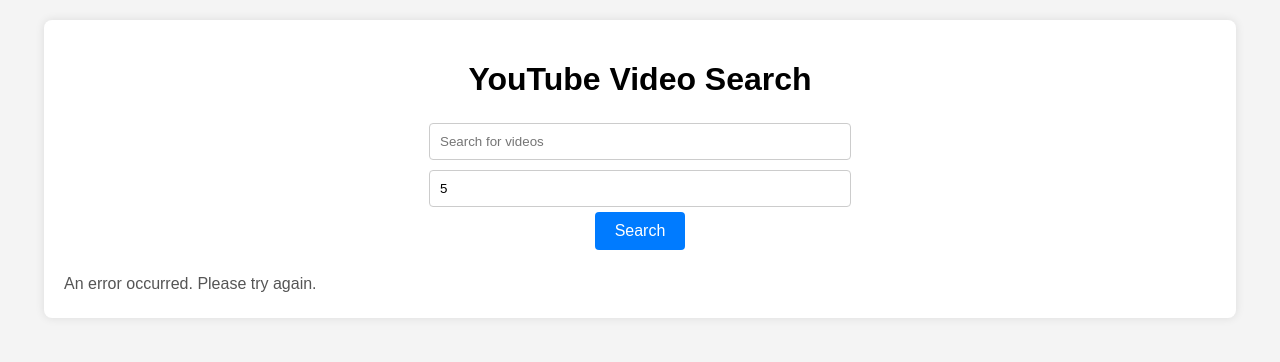
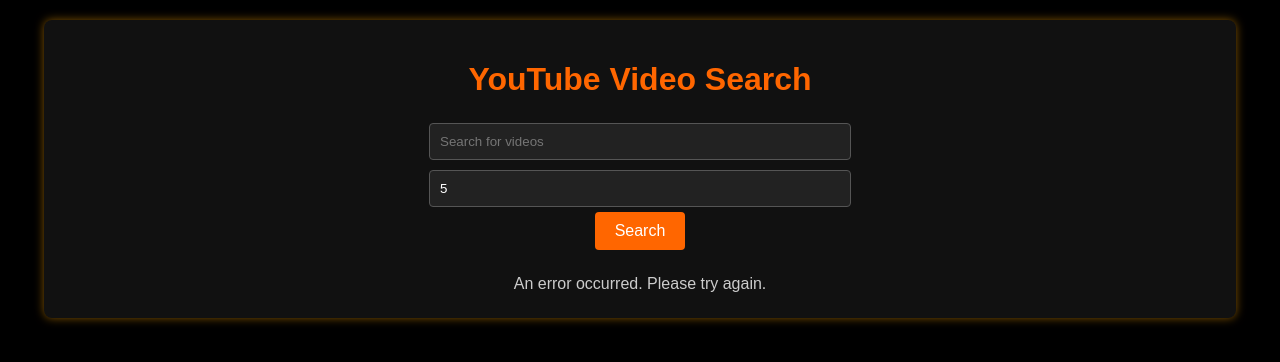
Before and after one commit to hirotomoki12345/youtube-searcher, a website: page public/index.html in a window 1280 px wide. Drawn offline with Linux system fonts and the light colour scheme; no server answers.

Commit message:
Update index.html

```diff
--- a/public/index.html
+++ b/public/index.html
@@ -5,6 +5,110 @@
   <meta name="viewport" content="width=device-width, initial-scale=1.0">
   <title>YouTube Search</title>
   <link rel="stylesheet" href="style.css">
+  <style>
+    body {
+      font-family: Arial, sans-serif;
+      margin: 0;
+      padding: 0;
+      background-color: #000;
+      color: #fff;
+    }
+
+    .container {
+      width: 90%;
+      max-width: 1200px;
+      margin: 20px auto;
+      padding: 20px;
+      background-color: #111;
+      border-radius: 8px;
+      box-shadow: 0 0 10px rgba(255, 165, 0, 0.5);
+    }
+
+    h1 {
+      text-align: center;
+      margin-bottom: 20px;
+      color: #ff6600;
+    }
+
+    form {
+      display: flex;
+      flex-direction: column;
+      align-items: center;
+      margin-bottom: 20px;
+    }
+
+    input[type="text"], input[type="number"] {
+      padding: 10px;
+      margin: 5px;
+      border: 1px solid #555;
+      background-color: #222;
+      color: #fff;
+      border-radius: 4px;
+      width: 100%;
+      max-width: 400px;
+    }
+
+    button {
+      padding: 10px 20px;
+      border: none;
+      border-radius: 4px;
+      background-color: #ff6600;
+      color: #fff;
+      font-size: 16px;
+      cursor: pointer;
+    }
+
+    button:hover {
+      background-color: #ff8800;
+    }
+
+    #results {
+      display: flex;
+      flex-wrap: wrap;
+      justify-content: center;
+      gap: 20px;
+    }
+
+    .video {
+      background-color: #222;
+      border: 1px solid #444;
+      border-radius: 8px;
+      overflow: hidden;
+      width: calc(33% - 20px);
+      margin: 10px;
+      transition: transform 0.3s;
+    }
+
+    .video:hover {
+      transform: scale(1.05);
+    }
+
+    .thumbnail {
+      width: 100%;
+      height: auto;
+      display: block;
+    }
+
+    .info {
+      padding: 15px;
+    }
+
+    h2 {
+      margin: 0;
+      font-size: 18px;
+      color: #ff6600;
+    }
+
+    p {
+      margin: 5px 0;
+      color: #ccc;
+    }
+
+    #loading {
+      color: #ff6600;
+      text-align: center;
+    }
+  </style>
 </head>
 <body>
   <div class="container">
@@ -17,6 +121,7 @@
     <div id="results"></div>
     <div id="loading" style="display:none;">Loading...</div>
   </div>
+
   <script>
     let pageToken = '';
     let isLoading = false;
@@ -36,7 +141,7 @@
 
     document.getElementById('searchText').addEventListener('keydown', function(event) {
       if (event.key === 'Enter') {
-        event.preventDefault(); // デフォルトの Enter キー動作をキャンセル
+        event.preventDefault();
         document.getElementById('searchForm').dispatchEvent(new Event('submit'));
       }
     });
@@ -47,8 +152,8 @@
       const maxResults = document.getElementById('maxResults').value;
       const searchButton = document.getElementById('searchButton');
 
-      searchButton.disabled = true; // ボタンを無効化
-      searchButton.style.backgroundColor = '#ddd'; // ボタンの色を変更
+      searchButton.disabled = true;
+      searchButton.style.backgroundColor = '#888';
 
       document.getElementById('loading').style.display = 'block';
 
@@ -58,7 +163,7 @@
           document.getElementById('loading').style.display = 'none';
           isLoading = false;
           searchButton.disabled = false;
-          searchButton.style.backgroundColor = '#007bff';
+          searchButton.style.backgroundColor = '#ff6600';
 
           if (data.results) {
             data.results.forEach(video => {
@@ -77,7 +182,7 @@
               `;
               document.getElementById('results').appendChild(videoElement);
             });
-            pageToken = data.nextPageToken || ''; // APIから取得した次のページトークンを設定
+            pageToken = data.nextPageToken || '';
           } else {
             document.getElementById('results').innerHTML = '<p>No results found</p>';
           }
@@ -86,8 +191,8 @@
           console.error('Error:', error);
           document.getElementById('loading').style.display = 'none';
           isLoading = false;
-          searchButton.disabled = false; // ボタンを再度有効化
-          searchButton.style.backgroundColor = '#007bff'; // ボタンの色を元に戻す
+          searchButton.disabled = false;
+          searchButton.style.backgroundColor = '#ff6600';
           document.getElementById('results').innerHTML = '<p>An error occurred. Please try again.</p>';
         });
     }
```
